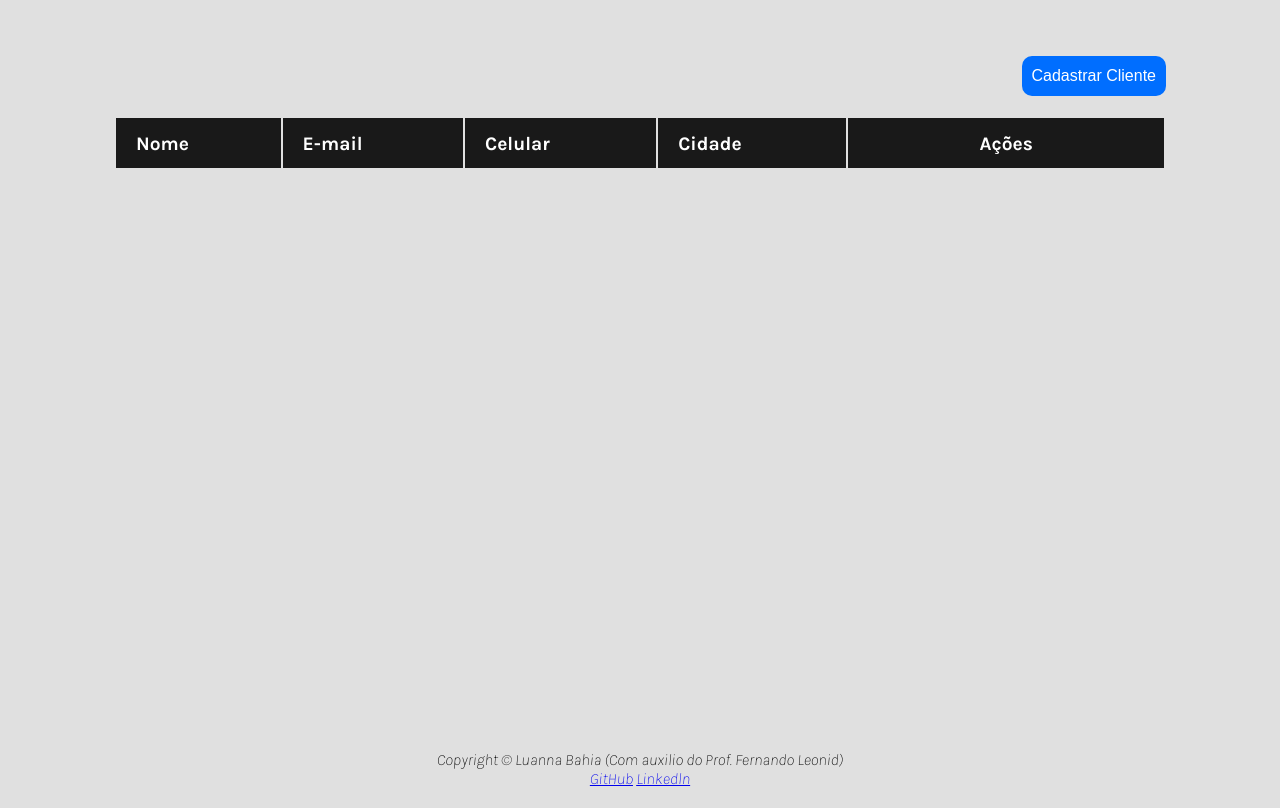
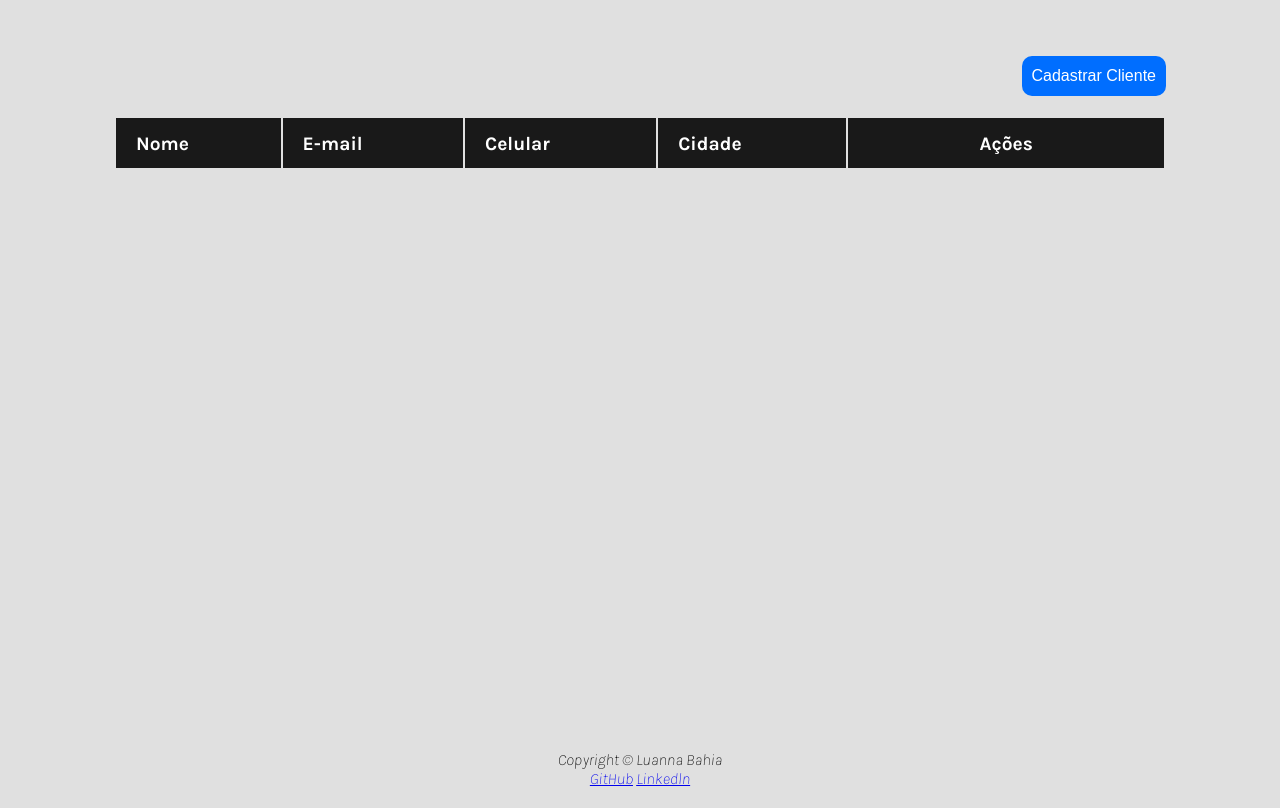
Before and after one commit to Luannax/SistemaControleparaGerenciamentodeClientes, a plain HTML site: page login/cadastro/cadastro.html in a window 1280 px wide. Shown: the part 84-892 px from the top of the page. Drawn offline with nearby package versions, Linux system fonts and the light colour scheme.

Commit message:
Update cadastro.html

```diff
--- a/login/cadastro/cadastro.html
+++ b/login/cadastro/cadastro.html
@@ -60,7 +60,7 @@
         </div>
     </main>
     <footer>
-        Copyright &copy; Luanna Bahia (Com auxilio do Prof. Fernando Leonid) <br>
+        Copyright &copy; Luanna Bahia<br>
         <a href="https://github.com/Luannax" target="_blank">GitHub</a>
         <a href="https://www.linkedin.com/in/luannabahia/" target="_blank">Linkedln</a>
     </footer>
```
